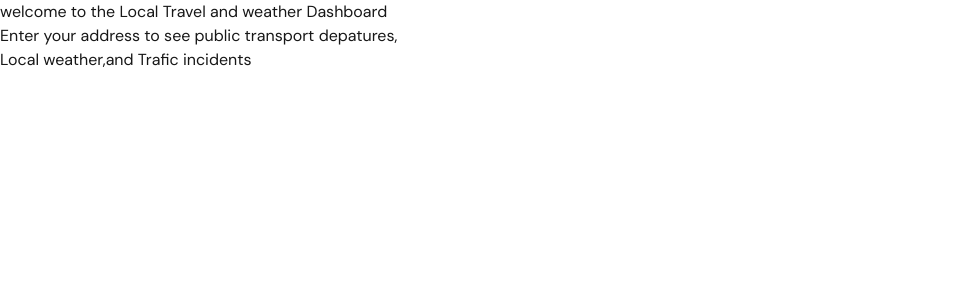
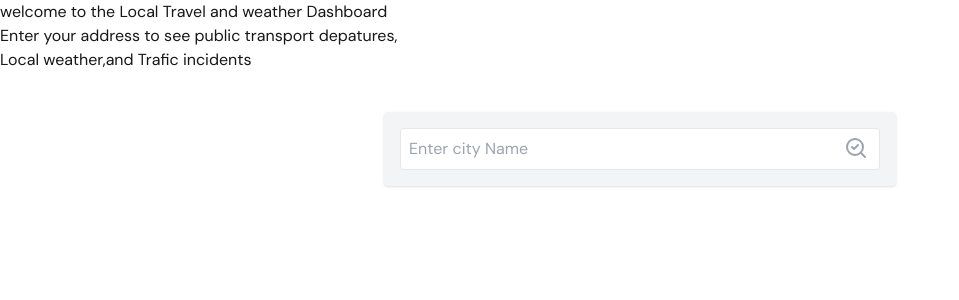
Before and after one commit to DagnaSchmidt/backend-local-travel, a Next.js app in the folder client/: page / in a window 1280 px wide. Shown: the top 300 px of the page, without its empty margins (0-959 px from the left). Built offline with nearby package versions, Linux system fonts and the light colour scheme.

Commit message:
added logic to input button

```diff
--- a/client/src/components/search/Search.tsx
+++ b/client/src/components/search/Search.tsx
@@ -1,14 +1,80 @@
-import React from 'react';
+import axios from "axios";
+import React, { useState, ChangeEvent } from "react";
+import { SearchCheck } from "lucide-react";
+
+interface searchInput {
+  lat: number;
+
+  lng: number;
+}
 
 const Search = () => {
-    return (
-        <div>
-            {/* Tasneem SEARCH COMPONENT / USER INPUT */}
+  const [address, setAddress] = useState<string>("");
+  const [searchInput, setSearchInput] = useState<searchInput | null>(null);
+  const [error, setError] = useState<string>();
 
-               <h3> welcome to the Local Travel and weather Dashboard</h3>
-               <p> Enter your address to see public transport depatures, <br />Local weather,and Trafic incidents </p>
+  const handleAddressChange = (e: ChangeEvent<HTMLInputElement>) => {
+    setAddress(e.target.value);
+  };
+
+  const handlesearchbutton = async (
+    e: React.KeyboardEvent<HTMLInputElement>
+  ) => {
+    if (e.key === "Enter")
+      try {
+        const response = await axios.get<searchInput>(
+          `${process.env.REACT_APP_BACKEND_URL}/api/search`,
+          {
+            params: { address },
+          }
+        );
+        setSearchInput(response.data);
+        setError("");
+      } catch (error) {
+        setError("Could not find the address");
+        setSearchInput(null);
+      }
+  };
+
+  return (
+    <div>
+      {/* Tasneem SEARCH COMPONENT / USER INPUT */}
+
+      <div>
+        <h3> welcome to the Local Travel and weather Dashboard</h3>
+        <p>
+          Enter your address to see public transport depatures, <br />
+          Local weather,and Trafic incidents
+        </p>
+      </div>
+      <div className="max-w-lg mx-auto mt-10 p-4 bg-gray-100 rounded shadow">
+        <div className="relative">
+          <input
+            type="text"
+            placeholder="Enter city Name"
+            value={address}
+            onChange={handleAddressChange}
+            onKeyDown={handlesearchbutton}
+            className="border p-2 rounded w-full pr-10"
+            required
+          />
+          <span className="absolute top-2 right-3 text-gray-400">
+            {" "}
+            <SearchCheck />{" "}
+          </span>
         </div>
-    );
+        {searchInput &&
+          searchInput.lat !== undefined &&
+          searchInput.lng !== undefined && (
+            <div className="mt-4">
+              <p>Latitude: {searchInput.lat}</p>
+              <p>Longitude: {searchInput.lng}</p>
+            </div>
+          )}
+        {error && <p className="text-red-500 mt-4">{error}</p>}
+      </div>
+    </div>
+  );
 };
 
 export default Search;
```
Also changed, not shown: 1 other file (tests, documents, lock files or other folders).
